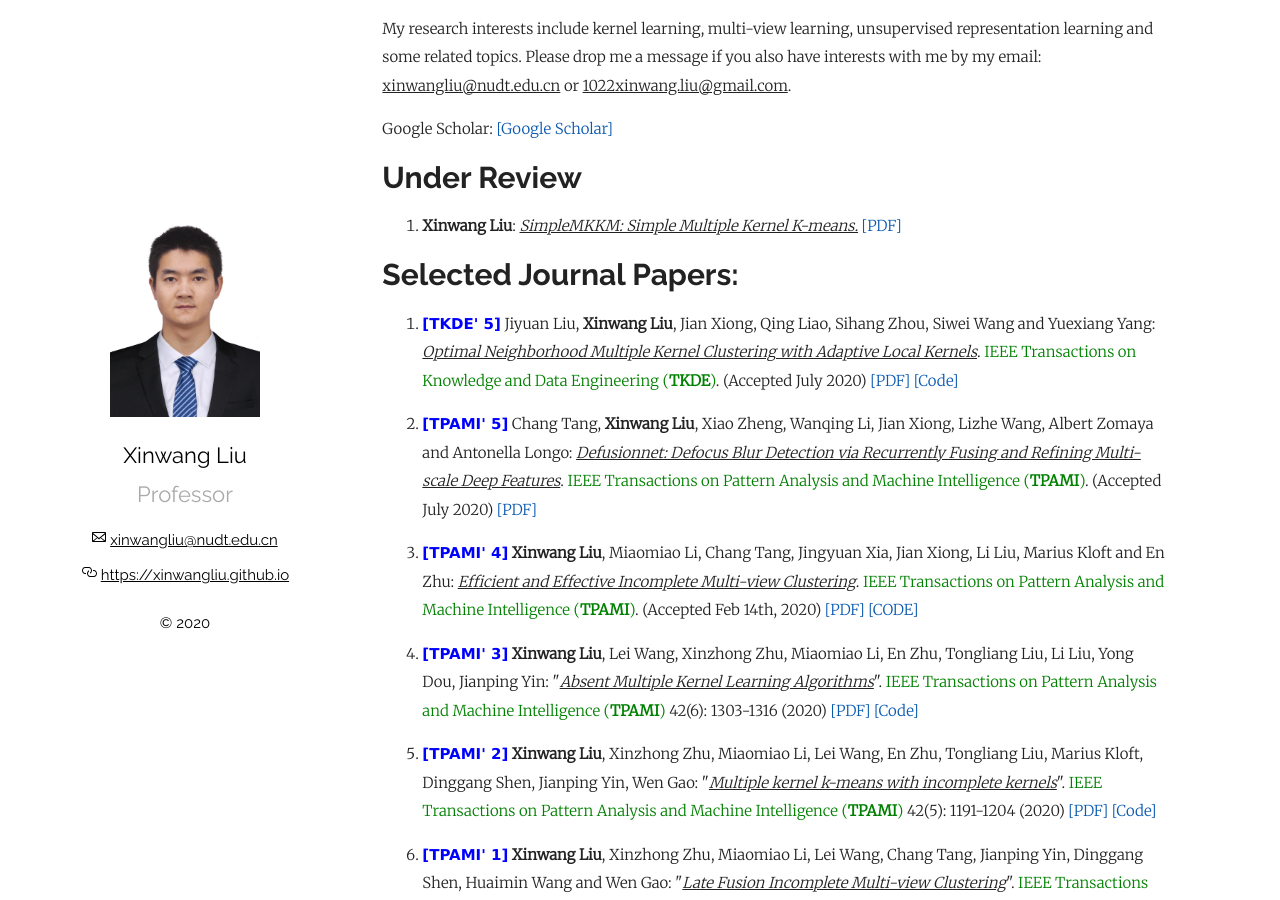
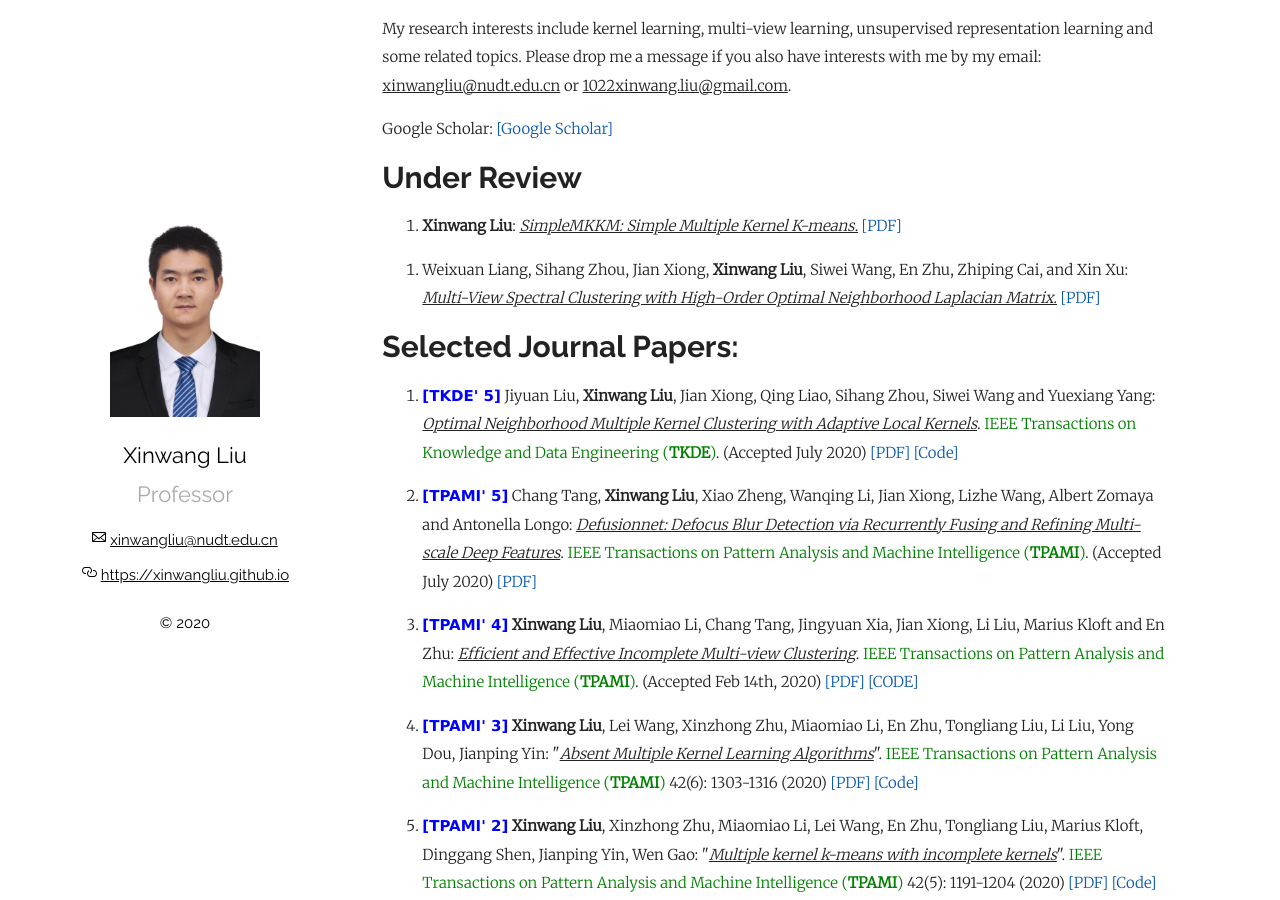
Before and after one commit to wx-liang/xinwangliu.github.io, a Jekyll site: the page built from index.md, in a window 1280 px wide and 900 px high, scrolled down 782 px. Built offline with Jekyll 4.4.1, drawn with Linux system fonts in a browser that asks for light colours; our own code applies the rules of GitHub Pages for plain Markdown files.

Commit message:
Update index.md

```diff
--- a/index.md
+++ b/index.md
@@ -35,6 +35,10 @@
 # Under Review
 <ol>
 <p style="margin-top: 8px;"><li><b>Xinwang Liu</b>: <i><u>SimpleMKKM: Simple Multiple Kernel K-means.</u></i> <a href = "https://github.com/xinwangliu/xinwangliu.github.io/blob/master/groupmember/TPAMI_SimpleMKKM.pdf">[PDF]</a></li></p>
+</ol>
+
+<ol>
+<p style="margin-top: 8px;"><li>Weixuan Liang, Sihang Zhou, Jian Xiong, <b>Xinwang Liu</b>, Siwei Wang, En Zhu, Zhiping Cai, and Xin Xu: <i><u>Multi-View Spectral Clustering with High-Order Optimal Neighborhood Laplacian Matrix.</u></i> <a href = "https://arxiv.org/pdf/2008.13539.pdf">[PDF]</a></li></p>
 </ol>
 
 # Selected Journal Papers:
```
